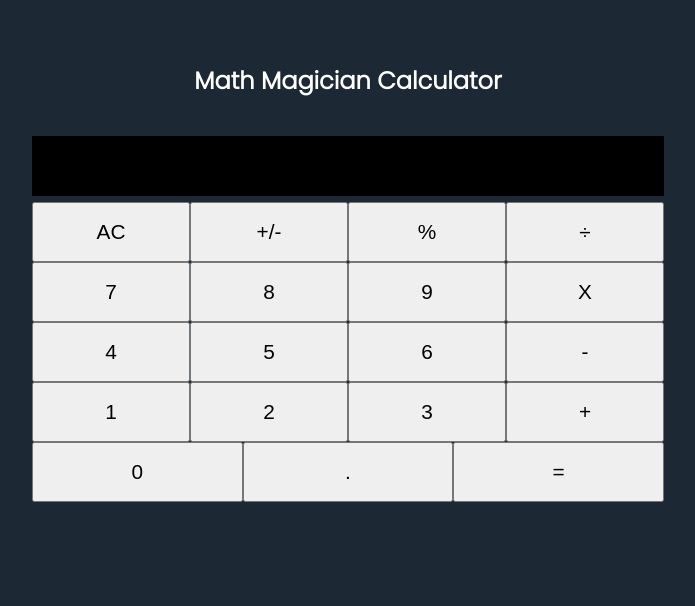
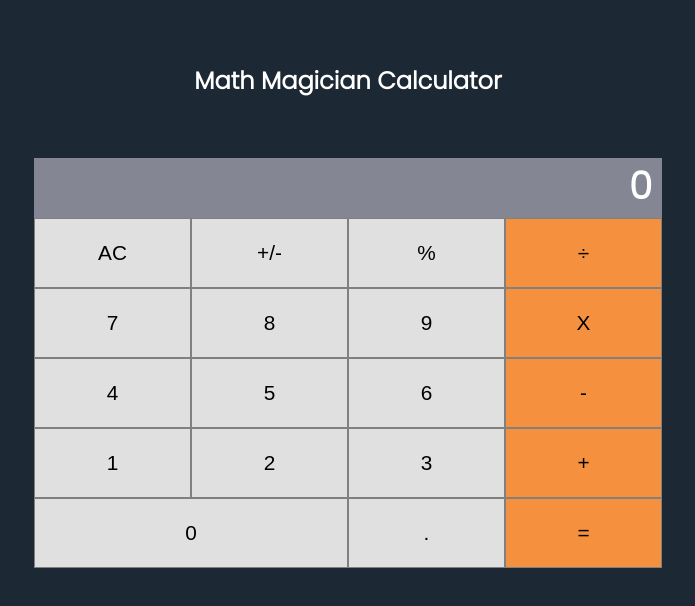
Before and after one commit to ajkacca457/Math-magicians-calculator, a React (Create React App) app: page / in a window 1280 px wide. Shown: the top 606 px of the page, without its empty margins (292-987 px from the left). Built offline with nearby package versions, Linux system fonts and the light colour scheme.

Commit message:
add calculator styling and functionality for display.

```diff
--- a/src/components/App.js
+++ b/src/components/App.js
@@ -29,12 +29,13 @@ class App extends Component {
   };
 
   render() {
-    console.log(this.state);
     return (
-      <div className="calculator">
+      <div className="container">
         <h2>Math Magician Calculator</h2>
-        <Display result={this.updateResult()} />
-        <ButtonPanel handleClick={this.handleClick} />
+        <div className="calculator">
+          <Display result={this.updateResult()} />
+          <ButtonPanel handleClick={this.handleClick} />
+        </div>
       </div>
     );
   }
--- a/src/components/Button.js
+++ b/src/components/Button.js
@@ -5,7 +5,13 @@ const Button = props => {
   const { name, handleClick } = props;
   return (
     <>
-      <button type="button" onClick={() => handleClick(name)}>{name}</button>
+      <button
+        type="button"
+        onClick={() => handleClick(name)}
+        className={!(name === '÷' || name === 'X' || name === '-' || name === '+' || name === '=') ? '' : 'orange'}
+      >
+        {name}
+      </button>
     </>
   );
 };
--- a/src/components/ButtonPanel.js
+++ b/src/components/ButtonPanel.js
@@ -12,30 +12,30 @@ const ButtonPanel = props => {
         <Button name="AC" handleClick={handleClick} />
         <Button name="+/-" handleClick={handleClick} />
         <Button name="%" handleClick={handleClick} />
-        <Button name="÷" handleClick={handleClick} />
+        <Button name="÷" handleClick={handleClick} className="orange" />
       </div>
       <div className="btn-group">
         <Button name="7" handleClick={handleClick} />
         <Button name="8" handleClick={handleClick} />
         <Button name="9" handleClick={handleClick} />
-        <Button name="X" handleClick={handleClick} />
+        <Button name="X" handleClick={handleClick} className="orange" />
       </div>
       <div className="btn-group">
         <Button name="4" handleClick={handleClick} />
         <Button name="5" handleClick={handleClick} />
         <Button name="6" handleClick={handleClick} />
-        <Button name="-" handleClick={handleClick} />
+        <Button name="-" handleClick={handleClick} className="orange" />
       </div>
       <div className="btn-group">
         <Button name="1" handleClick={handleClick} />
         <Button name="2" handleClick={handleClick} />
         <Button name="3" handleClick={handleClick} />
-        <Button name="+" handleClick={handleClick} />
+        <Button name="+" handleClick={handleClick} className="orange" />
       </div>
       <div className="btn-group g-4">
         <Button name="0" handleClick={handleClick} />
         <Button name="." handleClick={handleClick} />
-        <Button name="=" handleClick={handleClick} />
+        <Button name="=" handleClick={handleClick} className="orange" />
       </div>
     </div>
   );
--- a/src/components/Display.js
+++ b/src/components/Display.js
@@ -5,7 +5,7 @@ const Display = props => {
   const { result } = props;
   return (
     <div className="result">
-      <h3>{result}</h3>
+      <h3>{result || '0'}</h3>
     </div>
   );
 };
--- a/src/index.css
+++ b/src/index.css
@@ -5,28 +5,41 @@ body {
   color: white;
   font-family: 'Poppins', sans-serif;
   text-align: center;
+  box-sizing: border-box;
 }
 
-.calculator {
+.container {
   width: 50%;
   margin: 5% auto;
 }
 
+.calculator {
+  padding: 2px;
+}
+
 button {
   width: 25%;
-  height: 60px;
+  height: 70px;
   font-size: 130%;
+  background-color: #e0e0e0;
+  border: 1px solid grey;
+}
+
+.g-4 {
+  display: grid;
+  grid-template-columns: 2fr 1fr 1fr;
 }
 
 .g-4 button {
-  width: 33.33%;
+  width: 100%;
 }
 
+.orange { background-color: #f5913e; }
+
 .result {
-  background-color: black;
+  background-color: #858694;
   height: 60px;
   padding: 0 10px;
   text-align: right;
   font-size: 200%;
-  margin: 1% 0;
 }
--- a/src/logic/operate.js
+++ b/src/logic/operate.js
@@ -22,7 +22,7 @@ const operate = (firstinput, secondinput, operation) => {
       outcome = firstvalue.div(secondvalue);
       break;
     default:
-      outcome = firstvalue.times(secondvalue.times(0.01));
+      outcome = firstvalue.times(secondvalue);
   }
   return outcome.toString();
 };
```
Also changed, not shown: 1 other file (tests, documents, lock files or other folders).
